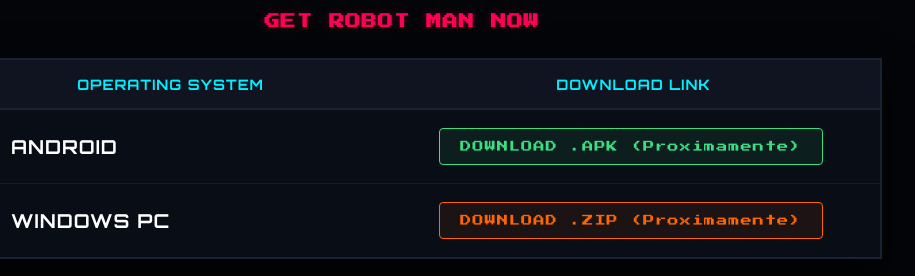
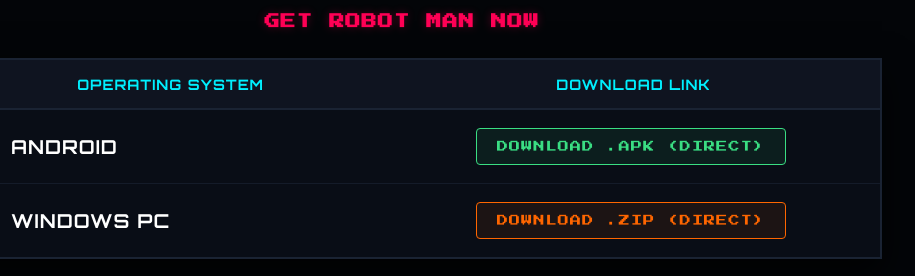
Before and after one commit to KrystianCoyote/RobotMan, a website: page index.html in a window 1280 px wide. Shown: the part 4020-4296 px from the top of the page, 238-1153 px from the left. Drawn offline with Linux system fonts and the light colour scheme; no server answers.

Commit message:
Actualizacion: Botones de descarga activados con enlaces de GitHub Releases

```diff
--- a/index.html
+++ b/index.html
@@ -440,7 +440,7 @@
                         <img src="android-icon.png" alt="Android" class="table-os-icon">
                         <span class="os-name">ANDROID</span>
                     </div>
-                    <a href="#" class="download-link link-apk">DOWNLOAD .APK (Proximamente)</a>
+                    <a href="https://github.com/KrystianCoyote/RobotMan/releases/download/v0.1.0/robotman.apk" class="download-link link-apk">DOWNLOAD .APK (DIRECT)</a>
                 </div>
 
                 <div class="table-row row-pc">
@@ -448,7 +448,7 @@
                         <img src="windows-icon.png" alt="Windows" class="table-os-icon">
                         <span class="os-name">WINDOWS PC</span>
                     </div>
-                    <a href="#" class="download-link link-pc">DOWNLOAD .ZIP (Proximamente)</a>
+                    <a href="https://github.com/KrystianCoyote/RobotMan/releases/download/v0.1.0/windows-robotman.png" class="download-link link-pc">DOWNLOAD .ZIP (DIRECT)</a>
                 </div>
             </div>
             <div class="file-meta">PESO TOTAL: ~80 MB | DESPLEGADO CON TECNOLOGÍA CLOUDFLARE</div>
```
